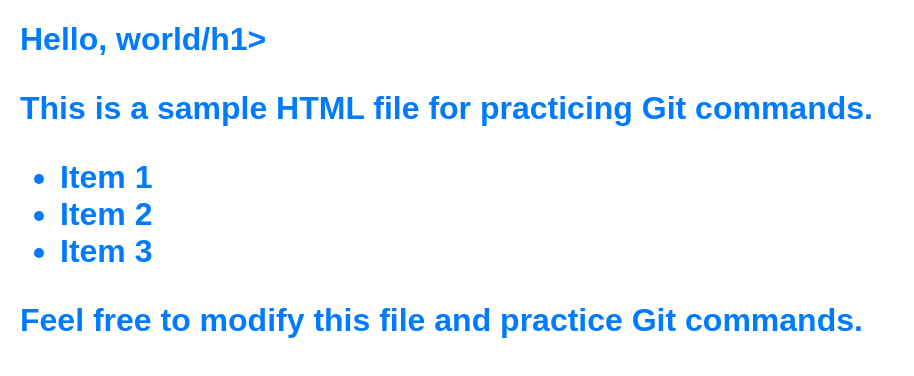
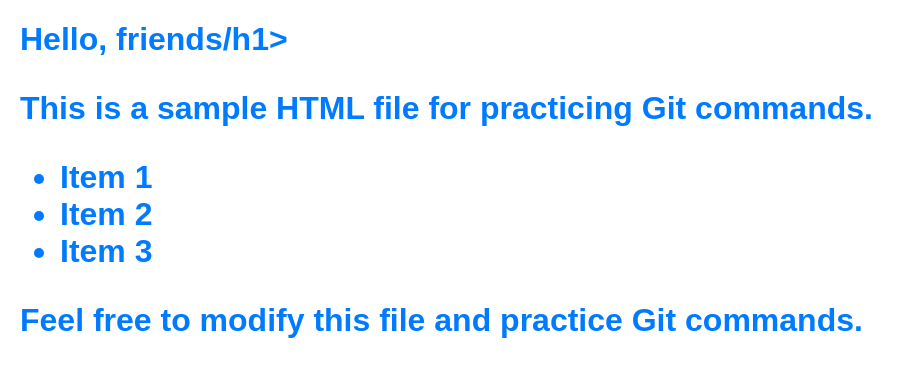
Before and after one commit to JAHNAVITHIPPANNAGARI/project1, a plain HTML site: page index.html in a window 1280 px wide. Shown: the whole page, without its empty margins (0-914 px from the left). Drawn offline with Linux system fonts and the light colour scheme.

Commit message:
changing

```diff
--- a/index.html
+++ b/index.html
@@ -16,7 +16,7 @@
     </style>
 </head>
 <body>
-    <h1>Hello, world/h1>
+    <h1>Hello, friends/h1>
     <p>This is a sample HTML file for practicing Git commands.</p>
     <ul>
         <li>Item 1</li>
```
